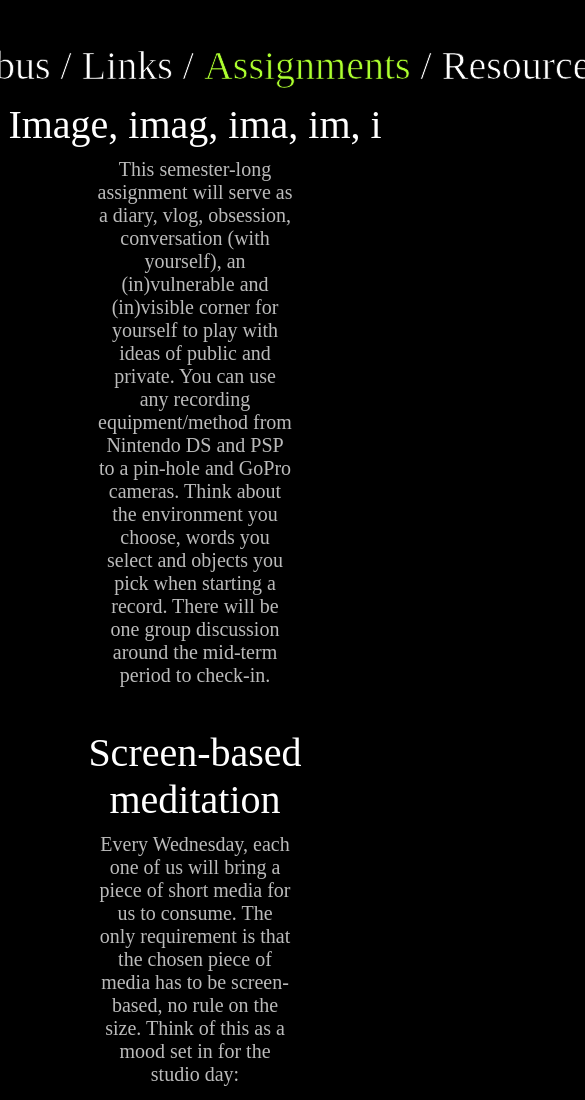
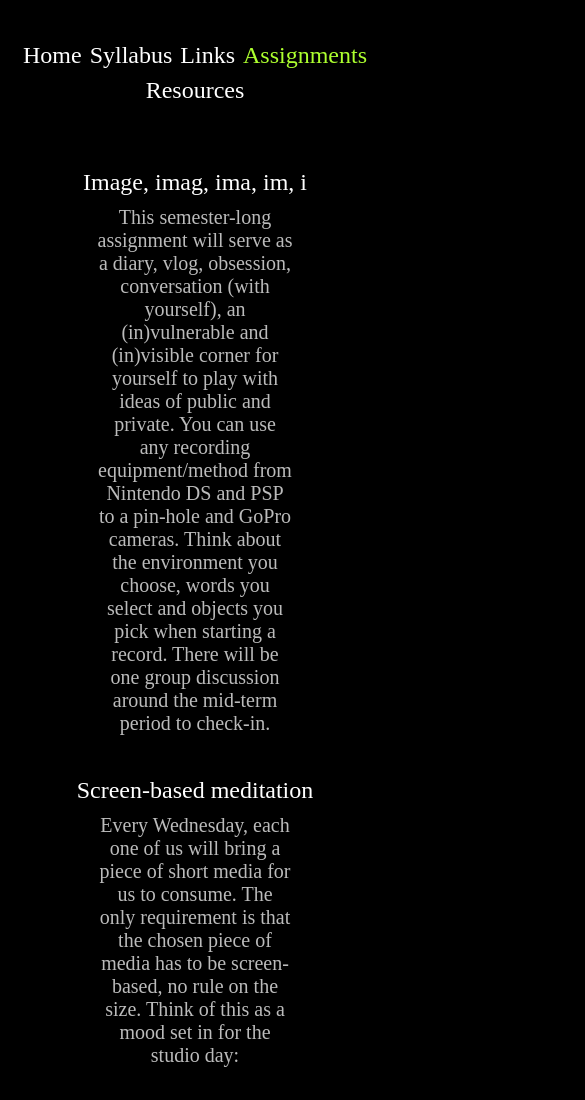
Before and after one commit to raasimulation/itm-online, a plain HTML site: page assignments.html in a window 390 px wide. Shown: the top 1100 px of the page, 585 px wide, since content can reach past the window. Drawn offline with Linux system fonts and the light colour scheme.

Commit message:
mobile added

```diff
--- a/assignments.html
+++ b/assignments.html
@@ -18,15 +18,15 @@
     <div id="links">
         <a href="index.html">
             <div class="link">Home</div>
-        </a>/
+        </a>
         <a href="https://docs.google.com/document/d/1s8NDaeg56IrUYK_9KFaBY20ek5Q6gygt45kB4YjqAk0/edit?usp=sharing"
             target="_blank">
             <div class="link" style="cursor: alias;">Syllabus</div>
-        </a>/
+        </a>
         <a href="links.html">
             <div class="link">Links</div>
-        </a>/
-        <div class="link-active">Assignments</div> /
+        </a>
+        <div class="link-active">Assignments</div>
         <a href="resources.html">
             <div class="link">Resources</div>
         </a>
--- a/style.css
+++ b/style.css
@@ -64,7 +64,7 @@ video {
     position: absolute;
     top: 5%;
     display: flex;
-    gap: 10px;
+    gap: 32px;
     font-size: 40px;
     -webkit-text-stroke: 0.7px black;
     color: white;
@@ -84,7 +84,7 @@ video {
     top: 12%;
     position: absolute;
     display: flex;
-        text-align: center;
+    text-align: center;
     align-items: center;
     gap: 10px;
     font-size: 40px;
@@ -97,3 +97,31 @@ video {
     width: 50%;
     padding-bottom: 32px;
 }
+
+@media only screen and (max-width: 600px) {
+  .title {
+    font-size: 72px;
+  }
+
+  #links {
+    font-size: 24px;
+    flex-direction:row;
+    flex-wrap: wrap;
+    justify-content: center;
+    gap: 8px;
+    -webkit-text-stroke: 0px;
+  }
+
+  .schedule {
+    padding: 8px;
+    font-size: 24px;
+    mix-blend-mode: normal;
+    -webkit-text-stroke: 0px;
+  }
+
+  #content {
+    top:20%;
+    font-size: 24px;
+    overflow: scroll;
+  }
+}
```
Also changed, not shown: index.html (+4 -4 lines), links.html (+4 -4 lines).
